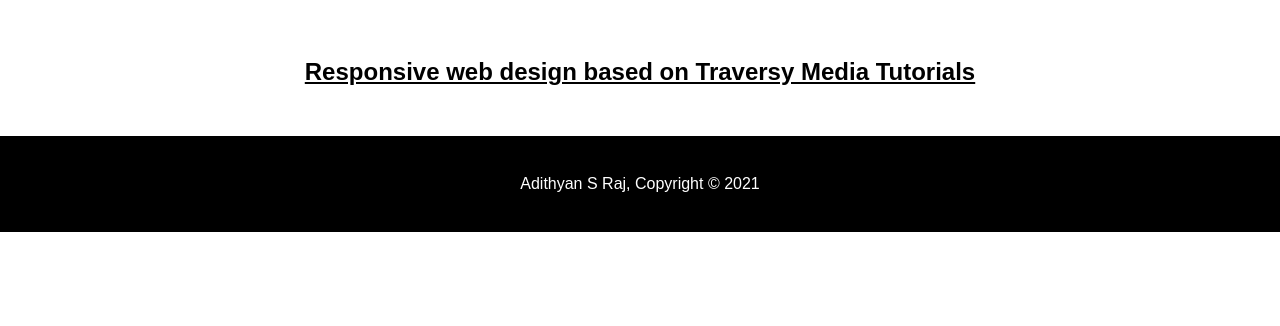
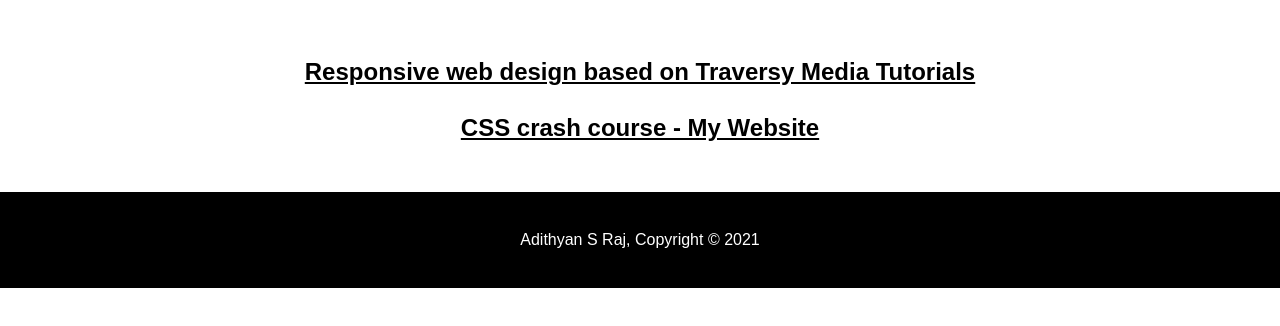
Before and after one commit to Adithya2018/Adithya2018.github.io, a plain HTML site: page index.html in a window 1280 px wide. Shown: the part 168-494 px from the top of the page. Drawn offline with Linux system fonts and the light colour scheme.

Commit message:
Update index.html

```diff
--- a/index.html
+++ b/index.html
@@ -20,6 +20,9 @@
                     <li>
                         <a href="./ACME-Traversy-Media/index.html"><h3>Responsive web design based on Traversy Media Tutorials</h3></a>
                     </li>
+                    <li>
+                        <a href="./CSS-Crash-Course-My-Website/index.html"><h3>CSS crash course - My Website</h3></a>
+                    </li>
                 </ul>
 
             </section>
```
